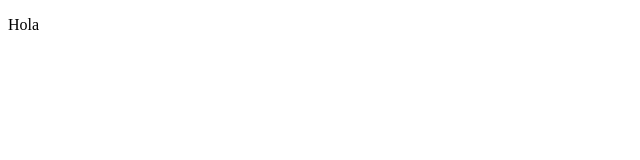
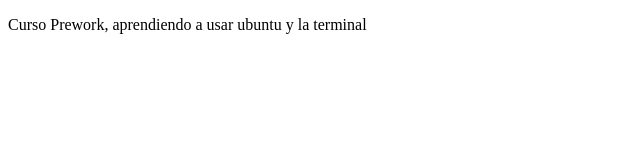
Before and after one commit to lcalizaya/proyectoDemoCursoPrework, a plain HTML site: page index.html in a window 1280 px wide. Shown: the whole page, without its empty margins (0-640 px from the left). Drawn offline with Linux system fonts and the light colour scheme.

Commit message:
cambios agregados commit

```diff
--- a/index.html
+++ b/index.html
@@ -6,7 +6,7 @@
     <title>Prework</title>
 </head>
 <body>
-    <p>Hola
+    <p>Curso Prework, aprendiendo a usar ubuntu y la terminal
 
     </p>
 </body>
```
